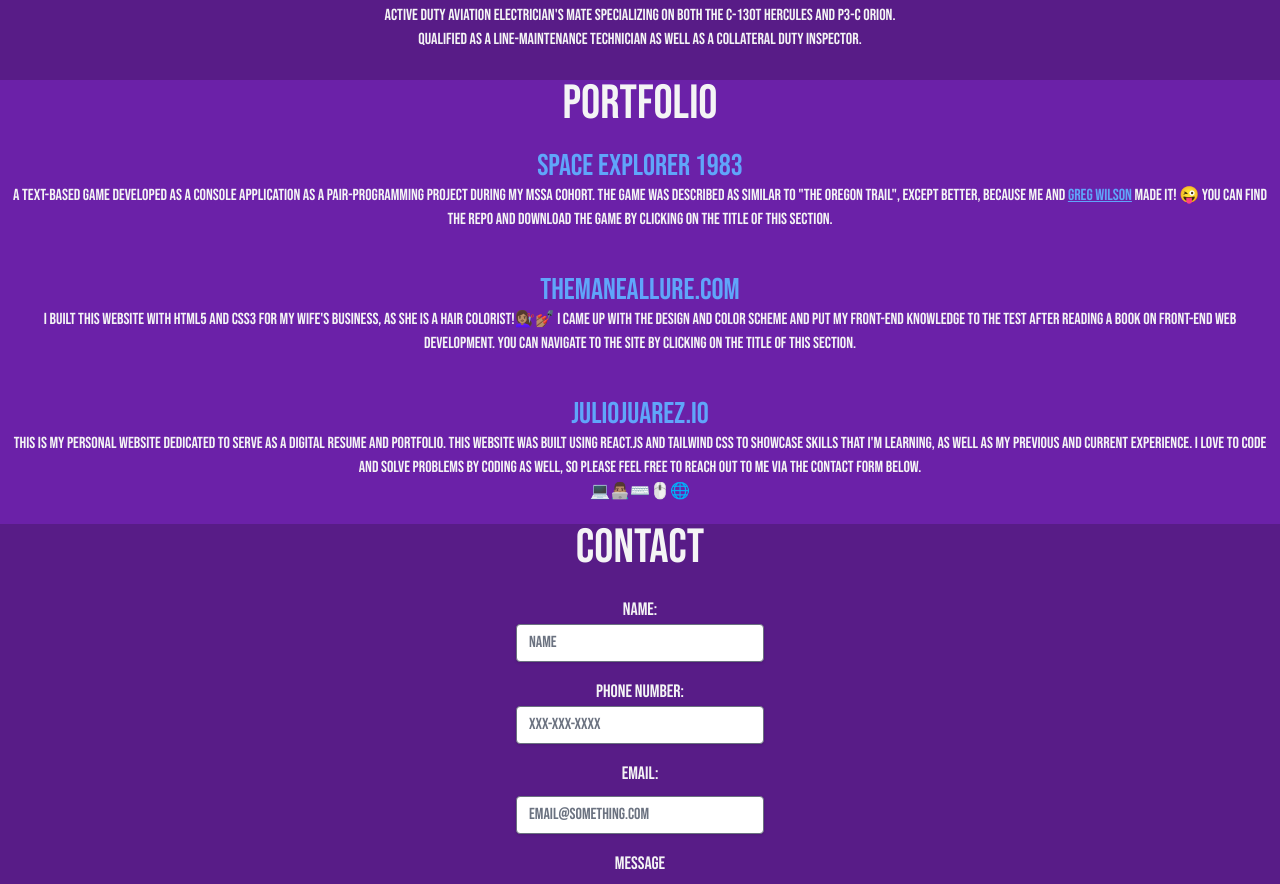
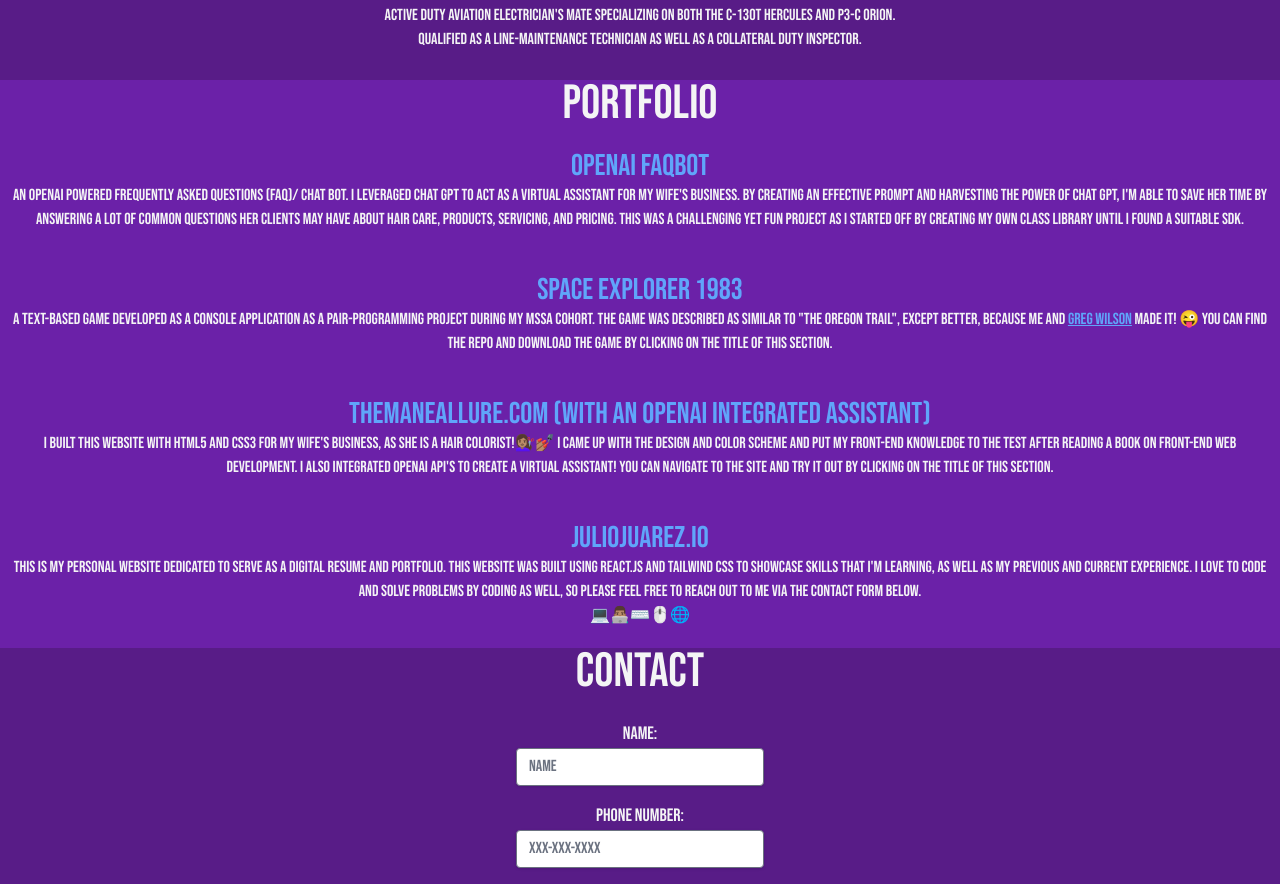
Before and after one commit to jjuarez5/jjs-personal-site, a React (Create React App) app: page / in a window 1280 px wide. Shown: the part 1140-2024 px from the top of the page. Built offline with nearby package versions, Linux system fonts and the light colour scheme.

Commit message:
update portfolio

```diff
--- a/src/Portfolio.js
+++ b/src/Portfolio.js
@@ -3,6 +3,25 @@
     <div className="bg-purple-800 text-zinc-100" id="portfolio">
       <h1 className="text-5xl text-center">Portfolio</h1>
       <section className="text-center">
+        <div className="py-5">
+          <h3 className="text-3xl text-blue-400 px-3 text-center">
+            <a
+              className="hover:underline"
+              href="https://github.com/jjuarez5/FAQBot"
+            >
+              OpenAI FAQBot
+            </a>
+          </h3>
+          <p className="px-3">
+            An OpenAI powered Frequently Asked Questions (FAQ)/ Chat bot. I
+            leveraged Chat GPT to act as a virtual assistant for my wife's
+            business. By creating an effective prompt and harvesting the power
+            of Chat GPT, I'm able to save her time by answering a lot of common
+            questions her clients may have about hair care, products, servicing,
+            and pricing. This was a challenging yet fun project as I started off
+            by creating my own class library until I found a suitable SDK.
+          </p>
+        </div>
         <div className="py-5">
           <h3 className="text-3xl text-blue-400 px-3 text-center">
             <a
@@ -30,15 +49,16 @@
         <div className="py-5 ">
           <h3 className="text-3xl text-blue-400 px-3 text-center">
             <a className="hover:underline" href="https://www.themaneallure.com">
-              TheManeAllure.com
+              TheManeAllure.com (with an OpenAI integrated assistant)
             </a>
           </h3>
           <p className="px-3">
             I built this website with HTML5 and CSS3 for my wife's business, as
             she is a hair colorist!💇🏽‍♀️💅🏽 I came up with the design and color
             scheme and put my front-end knowledge to the test after reading a
-            book on front-end web development. You can navigate to the site by
-            clicking on the title of this section.
+            book on front-end web development. I also integrated OpenAI api's to
+            create a virtual assistant! You can navigate to the site and try it
+            out by clicking on the title of this section.
           </p>
         </div>
         <div className="py-5 ">
```
